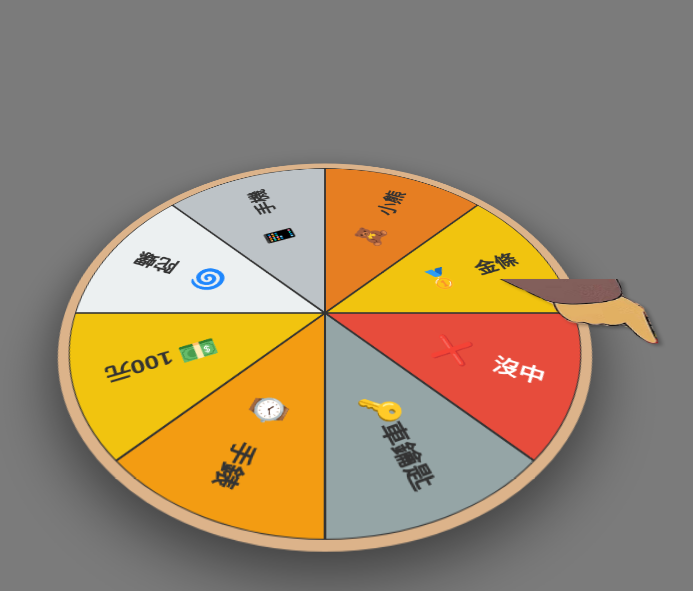
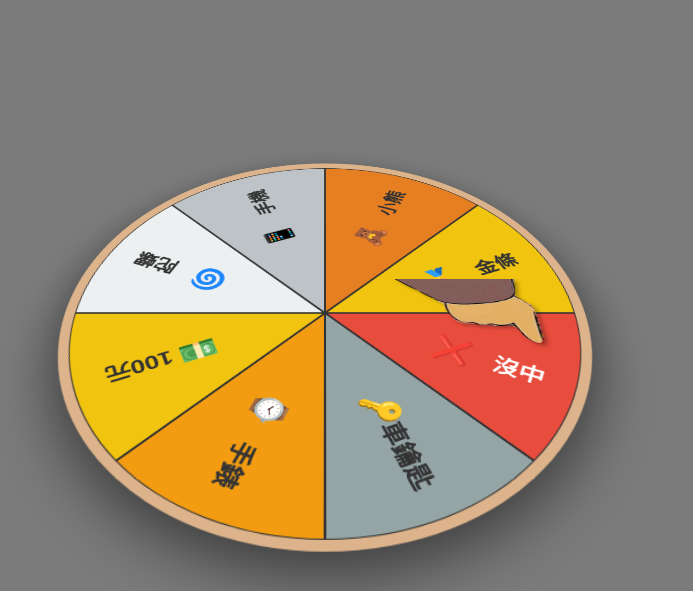
Before and after one commit to pushincoa/person, a Spring Boot app: page /wheel_math.html in a window 1280 px wide. Shown: the top 591 px of the page, without its empty margins (315-1008 px from the left). Run offline with Spring Boot 4, Linux system fonts and the light colour scheme.

Commit message:
Update wheel_math.html

```diff
--- a/src/main/resources/static/wheel_math.html
+++ b/src/main/resources/static/wheel_math.html
@@ -55,8 +55,7 @@
 .pointer-img {
     position: absolute;
     top: 50%;
-            right: -80px;
-            /* 本地水平翻轉，讓手指朝向左邊(轉盤中心) */
+    right: 30px; /* 🌟 改成正值，數字越大，手指伸進盤子越深 */
     transform: translateY(-50%) scaleX(-1);
     width: 160px;
     height: 100px;
```
Lines whose indentation alone changed are shown as unchanged.
